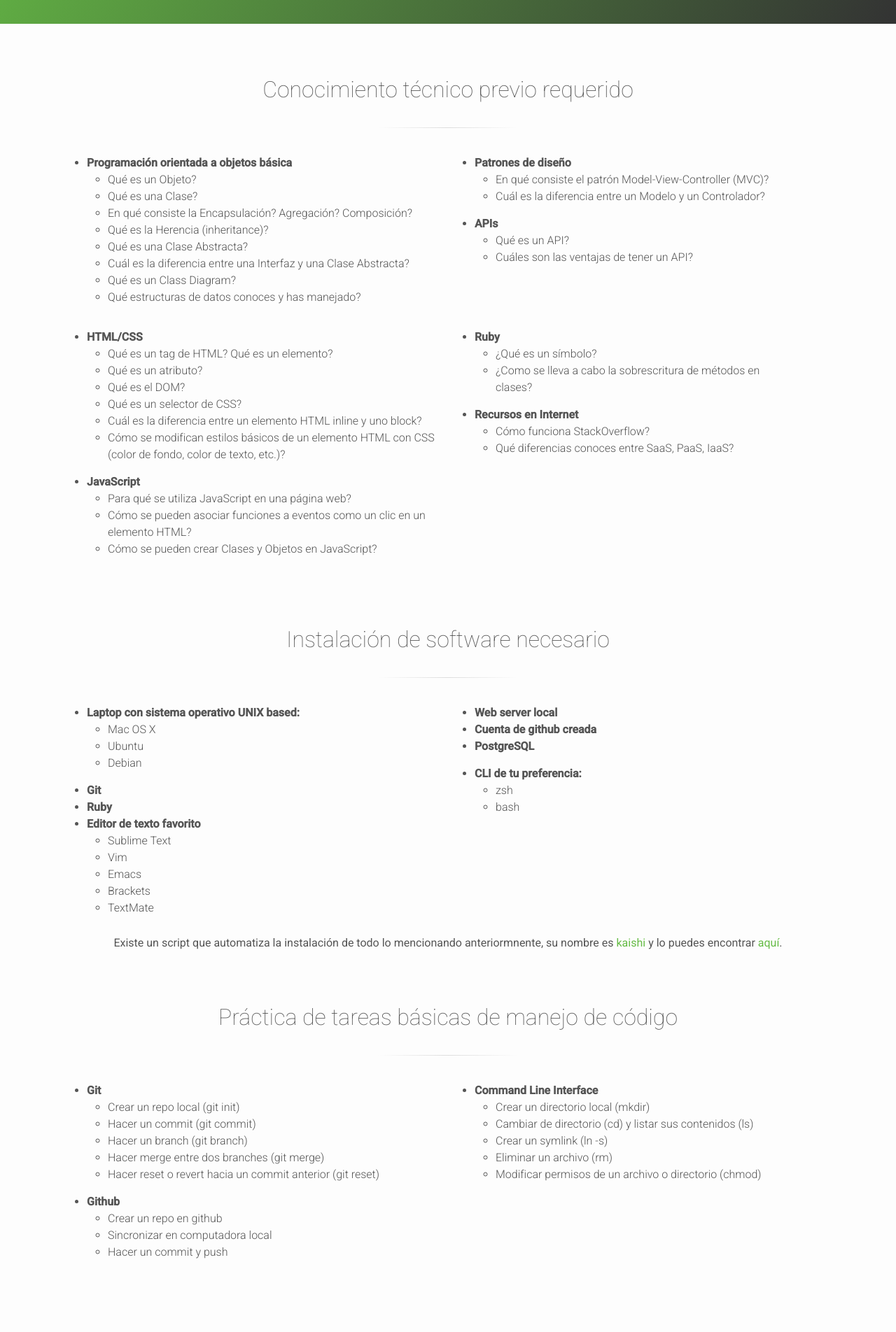
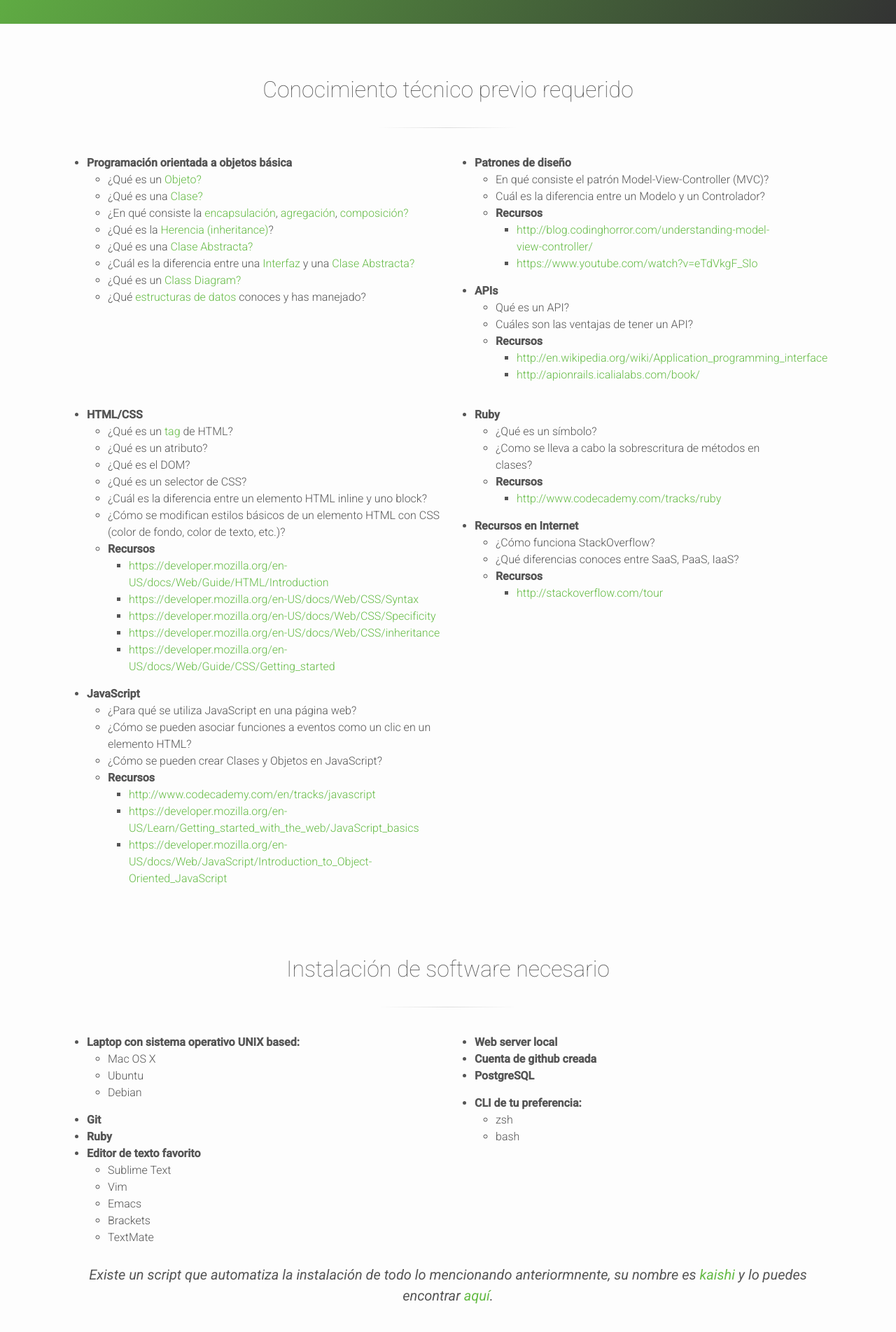
Before and after one commit to hackerschoolmty/prework, a Jekyll site: the page built from index.html, in a window 1280 px wide. Shown: the part 302-2206 px from the top of the page at 70% size. Built offline with Jekyll 4.4.1, drawn with Linux system fonts in a browser that asks for light colours; some of the changed text lies outside the part shown.

Commit message:
Adds resources links

```diff
--- a/Gemfile
+++ b/Gemfile
@@ -6,3 +6,4 @@ require 'open-uri'
 versions = JSON.parse(open('https://pages.github.com/versions.json').read)
 
 gem 'github-pages', versions['github-pages']
+gem 'jekyll'
--- a/_sass/_layout.scss
+++ b/_sass/_layout.scss
@@ -257,4 +257,6 @@
 .kaishi-hint {
   text-align: center;
   font-weight: 400;
+  font-size: 20px;
+  font-style: italic;
 }
--- a/index.html
+++ b/index.html
@@ -12,14 +12,16 @@ layout: default
       <ul>
         <li><b>Programación orientada a objetos básica</b></li>
         <ul>
-          <li>Qué es un Objeto?</li>
-          <li>Qué es una Clase?</li>
-          <li>En qué consiste la Encapsulación? Agregación? Composición?</li>
-          <li>Qué es la Herencia (inheritance)?</li>
-          <li>Qué es una Clase Abstracta?</li>
-          <li>Cuál es la diferencia entre una Interfaz y una Clase Abstracta?</li>
-          <li>Qué es un Class Diagram?</li>
-          <li>Qué estructuras de datos conoces y has manejado?</li>
+          <li>¿Qué es un <a target="_blank" href="http://en.wikipedia.org/wiki/Object_(computer_science)">Objeto?</a></li>
+          <li>¿Qué es una <a target="_blank" href="http://en.wikipedia.org/wiki/Class_(computer_science)">Clase?</a></li>
+          <li>¿En qué consiste la <a target="_blank" href="http://en.wikipedia.org/wiki/Encapsulation_(object-oriented_programming)">encapsulación</a>,
+          <a target="_blank" href="http://en.wikipedia.org/wiki/Object_composition#Aggregation">agregación</a>,
+          <a target="_blank" href="http://en.wikipedia.org/wiki/Object_composition#Composite_types_in_C">composición?</a></li>
+          <li>¿Qué es la <a target="_blank" href="http://en.wikipedia.org/wiki/Inheritance_%28object-oriented_programming%29">Herencia (inheritance)</a>?</li>
+          <li>¿Qué es una <a target="_blank" href="http://en.wikipedia.org/wiki/Class_%28computer_programming%29">Clase Abstracta?</a></li>
+          <li>¿Cuál es la diferencia entre una <a target="_blank" href="http://en.wikipedia.org/wiki/Class_%28computer_programming%29#The_concept_of_class_interface">Interfaz</a> y una <a href="http://en.wikipedia.org/wiki/Class_%28computer_programming%29">Clase Abstracta?</a></li>
+          <li>¿Qué es un <a target="_blank" href="http://en.wikipedia.org/wiki/Class_diagram">Class Diagram?</a></li>
+          <li>¿Qué <a target="_blank" href="http://en.wikipedia.org/wiki/Data_structure">estructuras de datos</a> conoces y has manejado?</li>
         </ul>
       </ul>
     </div>
@@ -30,6 +32,11 @@ layout: default
         <ul>
           <li>En qué consiste el patrón Model-View-Controller (MVC)?</li>
           <li>Cuál es la diferencia entre un Modelo y un Controlador?</li>
+          <li><strong>Recursos</strong></li>
+            <ul>
+              <li><a target="_blank" href="http://blog.codinghorror.com/understanding-model-view-controller/">http://blog.codinghorror.com/understanding-model-view-controller/</a></li>
+              <li><a href="https://www.youtube.com/watch?v=eTdVkgF_Slo">https://www.youtube.com/watch?v=eTdVkgF_Slo</a></li>
+            </ul>
         </ul>
       </ul>
       <ul>
@@ -37,6 +44,11 @@ layout: default
         <ul>
           <li>Qué es un API?</li>
           <li>Cuáles son las ventajas de tener un API?</li>
+          <li><strong>Recursos</strong></li>
+            <ul>
+              <li><a target="_blank" href="http://en.wikipedia.org/wiki/Application_programming_interface">http://en.wikipedia.org/wiki/Application_programming_interface</a></li>
+              <li><a target="_blank" href="http://apionrails.icalialabs.com/book/">http://apionrails.icalialabs.com/book/</a></li>
+            </ul>
         </ul>
       </ul>
     </div>
@@ -47,21 +59,35 @@ layout: default
       <ul>
         <li><b>HTML/CSS</b></li>
         <ul>
-          <li>Qué es un tag de HTML? Qué es un elemento?</li>
-          <li>Qué es un atributo?</li>
-          <li>Qué es el DOM?</li>
-          <li>Qué es un selector de CSS?</li>
-          <li>Cuál es la diferencia entre un elemento HTML inline y uno block?</li>
-          <li>Cómo se modifican estilos básicos de un elemento HTML con CSS (color de fondo, color de texto, etc.)?</li>
+          <li>¿Qué es un <a target="_blank" href="https://developer.mozilla.org/en-US/docs/Web/HTML/Element">tag</a> de HTML?</li>
+          <li>¿Qué es un atributo?</li>
+          <li>¿Qué es el DOM?</li>
+          <li>¿Qué es un selector de CSS?</li>
+          <li>¿Cuál es la diferencia entre un elemento HTML inline y uno block?</li>
+          <li>¿Cómo se modifican estilos básicos de un elemento HTML con CSS (color de fondo, color de texto, etc.)?</li>
+          <li><strong>Recursos</strong></li>
+            <ul>
+              <li><a target="_blank" href="https://developer.mozilla.org/en-US/docs/Web/Guide/HTML/Introduction">https://developer.mozilla.org/en-US/docs/Web/Guide/HTML/Introduction</a></li>
+              <li><a target="_blank" href="https://developer.mozilla.org/en-US/docs/Web/CSS/Syntax">https://developer.mozilla.org/en-US/docs/Web/CSS/Syntax</a></li>
+              <li><a target="_blank" href="https://developer.mozilla.org/en-US/docs/Web/CSS/Specificity">https://developer.mozilla.org/en-US/docs/Web/CSS/Specificity</a></li>
+              <li><a target="_blank" href="https://developer.mozilla.org/en-US/docs/Web/CSS/inheritance">https://developer.mozilla.org/en-US/docs/Web/CSS/inheritance</a></li>
+              <li><a target="_blank" href="https://developer.mozilla.org/en-US/docs/Web/Guide/CSS/Getting_started">https://developer.mozilla.org/en-US/docs/Web/Guide/CSS/Getting_started</a></li>
+            </ul>
         </ul>
       </ul>
 
       <ul>
         <li><b>JavaScript</b></li>
         <ul>
-          <li>Para qué se utiliza JavaScript en una página web?</li>
-          <li>Cómo se pueden asociar funciones a eventos como un clic en un elemento HTML?</li>
-          <li>Cómo se pueden crear Clases y Objetos en JavaScript?</li>
+          <li>¿Para qué se utiliza JavaScript en una página web?</li>
+          <li>¿Cómo se pueden asociar funciones a eventos como un clic en un elemento HTML?</li>
+          <li>¿Cómo se pueden crear Clases y Objetos en JavaScript?</li>
+          <li><strong>Recursos</strong></li>
+            <ul>
+              <li><a target="_blank" href="http://www.codecademy.com/en/tracks/javascript">http://www.codecademy.com/en/tracks/javascript</a></li>
+              <li><a target="_blank" href="https://developer.mozilla.org/en-US/Learn/Getting_started_with_the_web/JavaScript_basics">https://developer.mozilla.org/en-US/Learn/Getting_started_with_the_web/JavaScript_basics</a></li>
+              <li><a target="_blank" href="https://developer.mozilla.org/en-US/docs/Web/JavaScript/Introduction_to_Object-Oriented_JavaScript">https://developer.mozilla.org/en-US/docs/Web/JavaScript/Introduction_to_Object-Oriented_JavaScript</a></li>
+            </ul>
         </ul>
       </ul>
     </div>
@@ -72,11 +98,19 @@ layout: default
         <ul>
           <li>¿Qué es un símbolo?</li>
           <li>¿Como se lleva a cabo la sobrescritura de métodos en clases?</li>
+          <li><strong>Recursos</strong></li>
+            <ul>
+              <li><a target="_blank" href="http://www.codecademy.com/tracks/ruby">http://www.codecademy.com/tracks/ruby</a></li>
+            </ul>
         </ul>
         <li><b>Recursos en Internet</b></li>
         <ul>
-          <li>Cómo funciona StackOverflow?</li>
-          <li>Qué diferencias conoces entre SaaS, PaaS, IaaS?</li>
+          <li>¿Cómo funciona StackOverflow?</li>
+          <li>¿Qué diferencias conoces entre SaaS, PaaS, IaaS?</li>
+          <li><strong>Recursos</strong></li>
+          <ul>
+            <li><a href="http://stackoverflow.com/tour">http://stackoverflow.com/tour</a></li>
+          </ul>
         </ul>
       </ul>
     </div>
@@ -172,7 +206,7 @@ layout: default
     <h2>Recursos de apoyo</h2>
     <hr />
 
-    <div class="col-6">
+    <div class="col-3">
       <ul>
         <li><strong>CodeSchool</strong></li>
         <ul>
@@ -186,7 +220,26 @@ layout: default
       </ul>
     </div>
 
-    <div class="col-5">
+    <div class="col-3">
+      <ul>
+        <li><strong>Git</strong></li>
+        <ul>
+          <li><a target="_blank" href="http://git-scm.com/book/en/v2/Getting-Started-About-Version-Control">Getting Started</a></li>
+          <li><a target="_blank" href="https://www.airpair.com/git/learn-git-basics">Git basics</a></li>
+        </ul>
+      </ul>
+      <ul>
+        <li><strong>Github</strong></li>
+        <ul>
+          <li><a target="_blank" href="http://jahya.net/blog/git-vs-github/">Git vs Github</a></li>
+          <li><a target="_blank" href="https://help.github.com/articles/set-up-git/">Set up</a></li>
+          <li><a target="_blank" href="https://help.github.com/articles/create-a-repo/">Create a repo</a></li>
+          <li><a target="_blank" href="https://help.github.com/articles/fork-a-repo/">Fork a repo</a></li>
+        </ul>
+      </ul>
+    </div>
+
+    <div class="col-3">
       <ul>
         <li><strong>CodeAcademy</strong></li>
         <ul>
@@ -197,5 +250,16 @@ layout: default
         </ul>
       </ul>
     </div>
+
+    <div class="col-2">
+      <ul>
+        <li><strong>Command Line Interface</strong></li>
+        <ul>
+          <li><a target="_blank" href="http://code.tutsplus.com/tutorials/the-command-line-is-your-best-friend--net-30362">CLI - Your best friend</a></li>
+          <li><a target="_blank" href="http://blog.teamtreehouse.com/introduction-to-the-mac-os-x-command-line">Introduction</a></li>
+          <li><a target="_blank" href="https://www.udemy.com/linux-command-line-volume1/">Linux CLI</a></li>
+        </ul>
+      </ul>
+    </div>
   </div>
 </div>
```
Also changed, not shown: Gemfile.lock.
